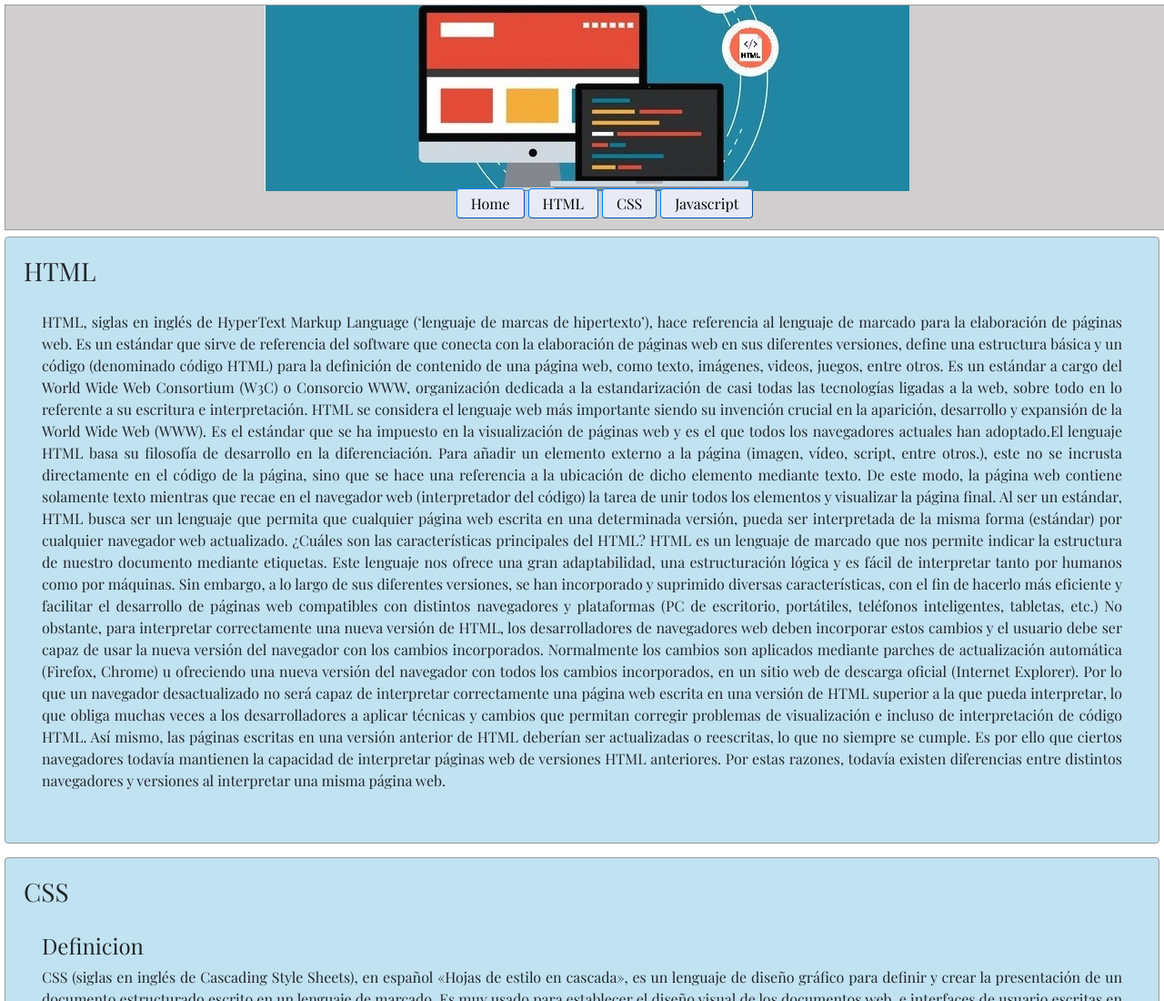
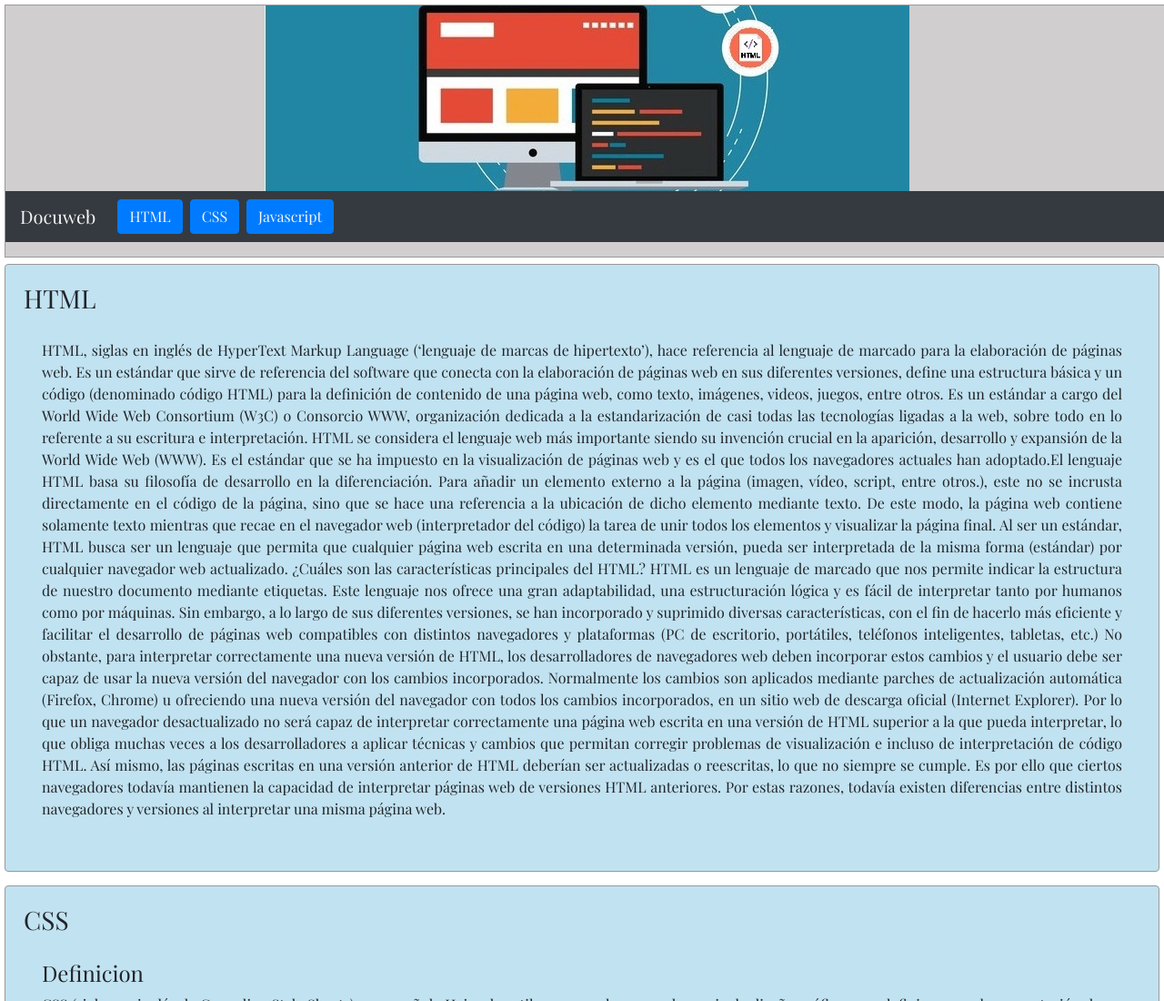
Before and after one commit to cnagyh4q/TIO-TPE, a plain HTML site: page pagina/index.html in a window 1280 px wide. Shown: the top 1100 px of the page at 91% size. Drawn offline with nearby package versions, Linux system fonts and the light colour scheme.

Commit message:
agrego estilo a navbar

```diff
--- a/pagina/css/style.css
+++ b/pagina/css/style.css
@@ -15,17 +15,14 @@ h1 {
 	background-color: #d0cece;
 }
 
-#header ul li {
-	list-style: none;
-	display: inline;
-	background: #e8ebf5;
-	border-style: outset;
-	padding: 5px 15px;
+#header a {
+	text-decoration: none;
+	color: whitesmoke;
 }
 
-#header a {
-	text-decoration: none;
-	color: black;
+#nav {
+	justify-content: flex-start;
+	grid-gap: .5rem;
 }
 
 #content {
--- a/pagina/index.html
+++ b/pagina/index.html
@@ -12,8 +12,8 @@
 <body>
 	<div id="header">
 		<img src="images/logo.jpg"> </img>
-		<ul id="nav">
-			<li class="btn btn-primary"><a href="#">Home</a></li>
+		<ul class="navbar navbar-dark bg-dark" id="nav">
+			<li class="navbar-brand"><a href="#">Docuweb</a></li>
 			<li class="btn btn-primary"><a href="#html">HTML</a></li>
 			<li class="btn btn-primary"><a href="#css">CSS</a></li>
 			<li class="btn btn-primary"><a href="#javascript">Javascript</a></li>
```
